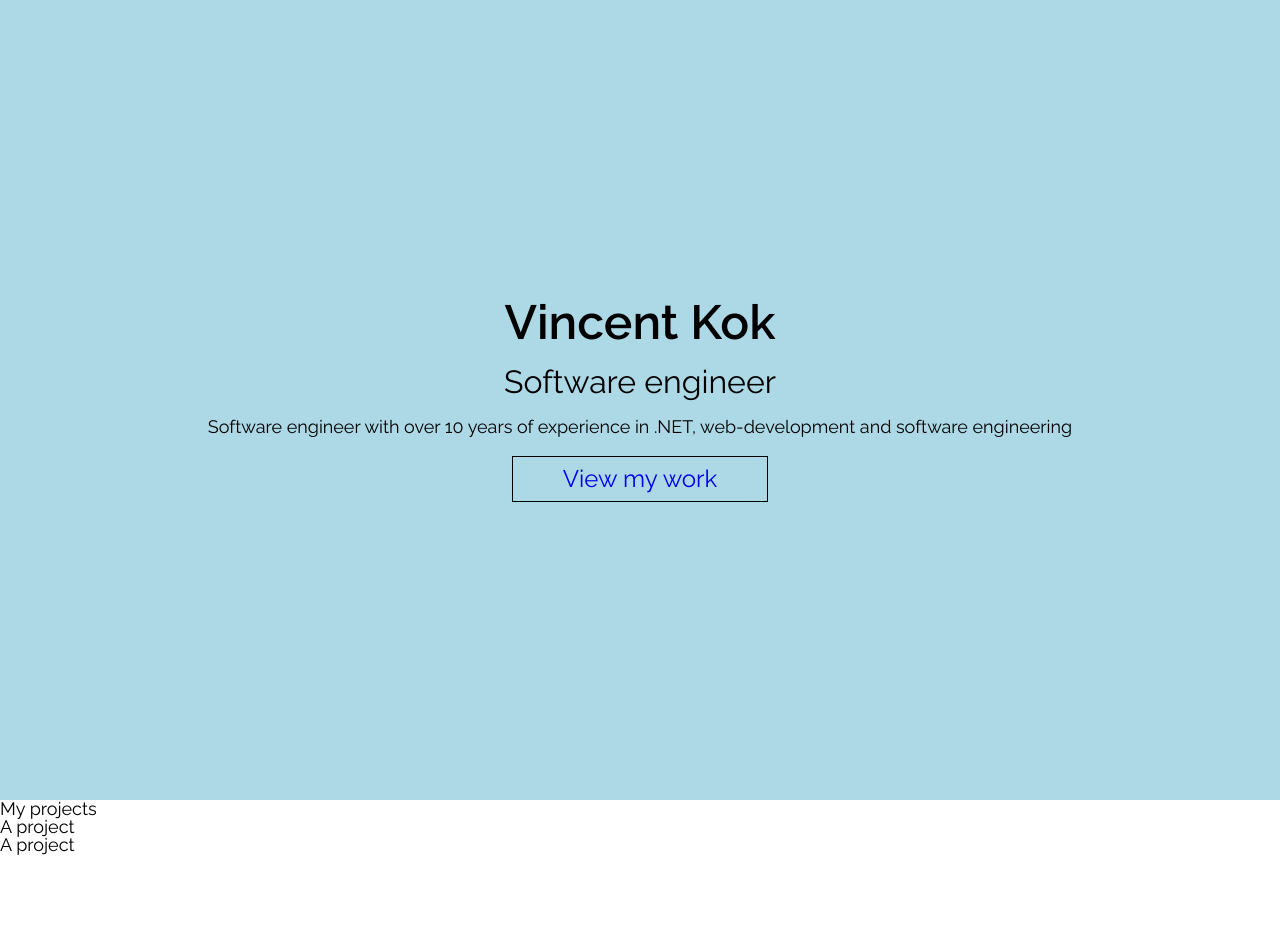
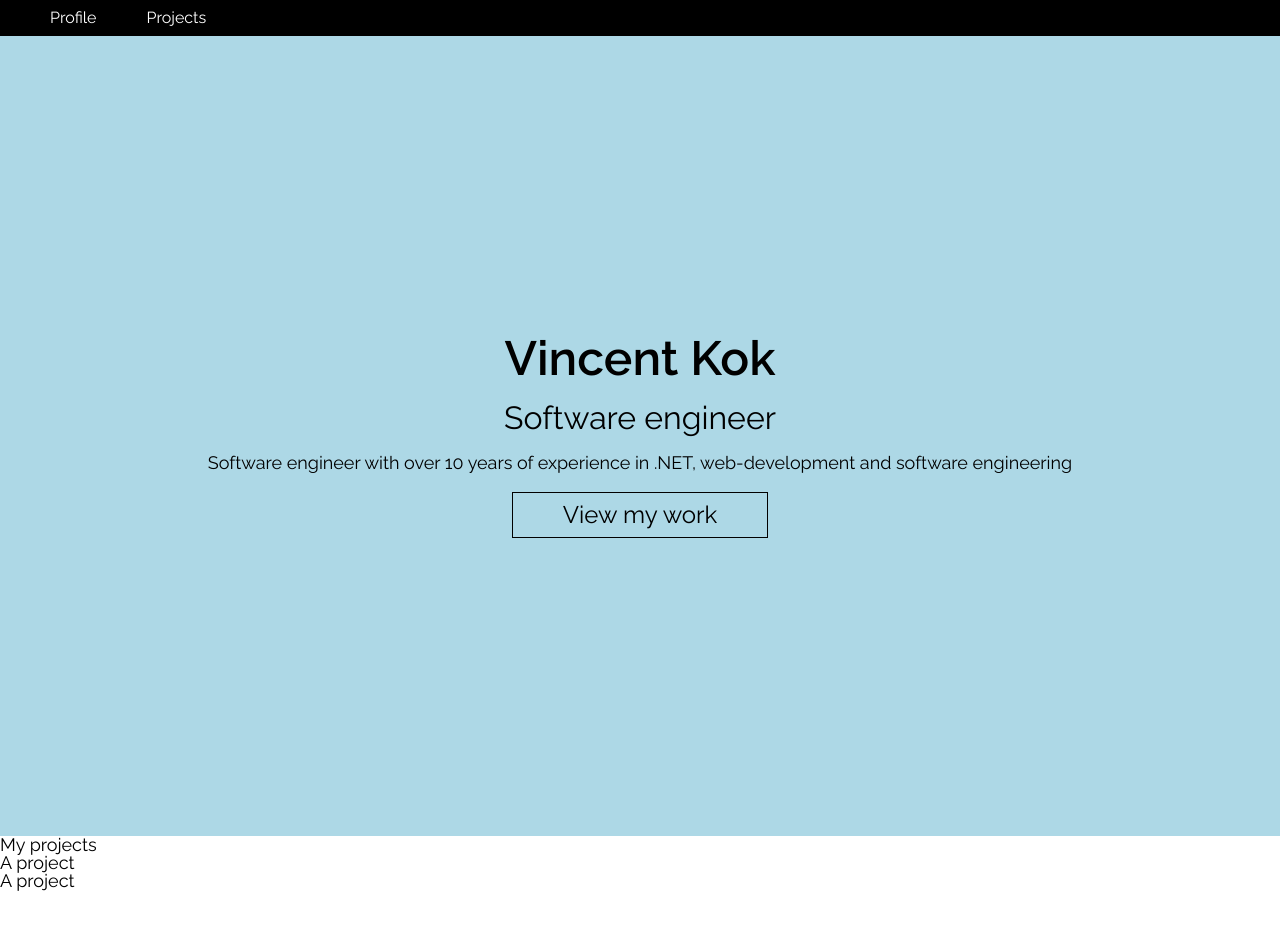
Before and after one commit to Viincenttt/viincenttt.github.io, a React (Create React App) app: page / in a window 1280 px wide. Shown: the top 930 px of the page. Built offline with nearby package versions, Linux system fonts and the light colour scheme.

Commit message:
Add a navbar

```diff
--- a/src/components/App/App.tsx
+++ b/src/components/App/App.tsx
@@ -2,13 +2,17 @@ import React from 'react';
 
 import Profile from '../Profile/Profile';
 import Projects from '../Projects/Projects';
+import NavBar from '../UI/NavBar/NavBar';
 import './App.css';
 
 function App() {
   return (
-    <div className="App">
-      <Profile />
-      <Projects />
+    <div>
+      <NavBar />
+      <main>
+        <Profile />
+        <Projects />
+      </main>
     </div>
   );
 }
--- /dev/null
+++ b/src/components/UI/NavBar/NavBar.css
@@ -0,0 +1,10 @@
+nav {
+    background-color: #000;
+    color: #FFF;
+    padding: 10px 50px;
+    font-size: 16px;
+}
+
+nav ul li a {
+    margin-right: 50px;
+}
--- /dev/null
+++ b/src/components/UI/NavBar/NavBar.tsx
@@ -0,0 +1,18 @@
+import React from 'react';
+
+import './NavBar.css';
+
+export const NavBar : React.FC = (): JSX.Element => {
+    return (
+        <nav>
+            <ul>
+                <li>
+                    <a href="#profile">Profile</a>
+                    <a href="#projects">Projects</a>
+                </li>
+            </ul>
+        </nav>
+    );
+}
+
+export default NavBar;
--- a/src/index.css
+++ b/src/index.css
@@ -44,10 +44,8 @@ table {
 	border-collapse: collapse;
 	border-spacing: 0;
 }
-a {
+a, a:visited {
 	text-decoration: none;
-}
-a:visited {
 	color: inherit;
 }
 
```
